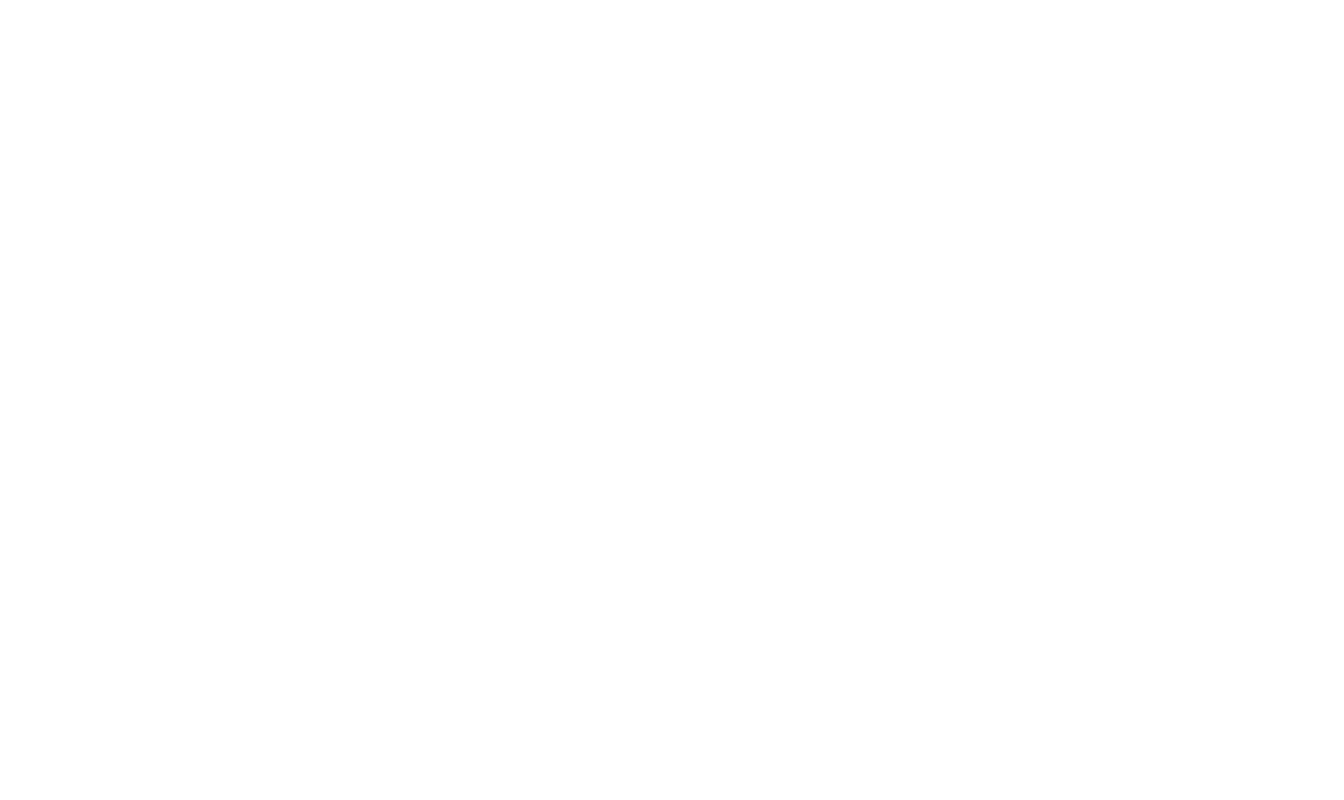
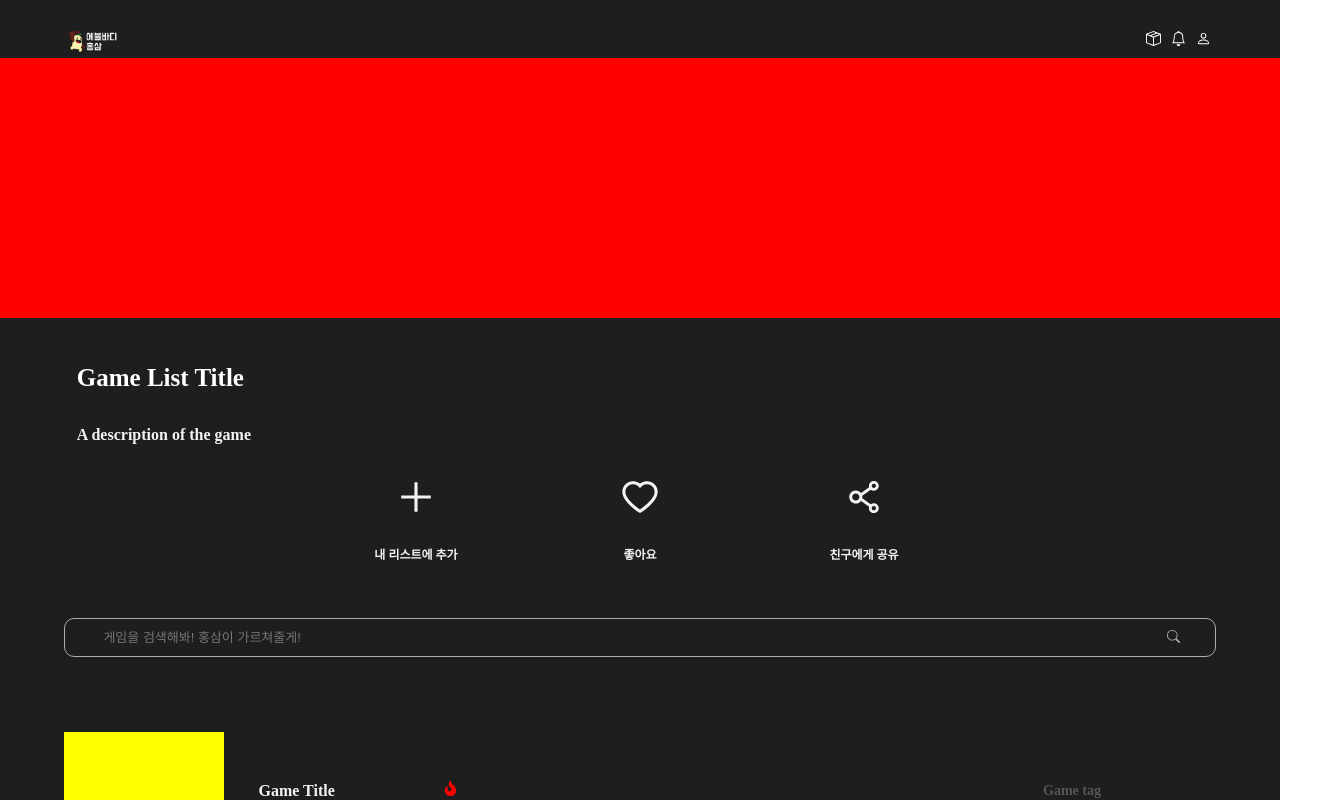
Before and after one commit to haeundae-triangle/hongsam-FE, a React (Create React App) app: page /GameListDetail in a window 1280 px wide. Before the commit this address had no page. Shown: the top 800 px of the page, 1344 px wide, since content can reach past the window. Built offline with nearby package versions, Linux system fonts and the light colour scheme.

Commit message:
Feat : 게임 리스트 디테일 페이지 컴포넌트 설계

```diff
--- a/src/App.js
+++ b/src/App.js
@@ -2,6 +2,7 @@
 import { BrowserRouter as Router, Routes, Route } from "react-router-dom";
 import styles from "./App.module.css"
 import MakeGameList from "./pages/MakeGameList.js"
+import GameListDetail from "./pages/GameListDetail.js"
 
 // TODO - 페이지별로 라우터 만들기
 function App() {
@@ -11,6 +12,9 @@
         <Routes>
           <Route path="/" element={<MainView />}></Route>
           <Route path="MakeGameList" element={<MakeGameList />}></Route>
+
+          {/* TODO : 개별 게임리스트로 이동하도록 수정 */}
+          <Route path="GameListDetail" element={<GameListDetail />}></Route>
         </Routes>
       </Router>
     </div>
--- a/src/components/Main/EachGameList.jsx
+++ b/src/components/Main/EachGameList.jsx
@@ -1,10 +1,17 @@
 import React from 'react';
 import styled from 'styled-components'
+import { useNavigate } from 'react-router-dom';
 
 // 개별 게임 리스트 소개
 export const EachGameList = () => {
+  const navigate = useNavigate();
+
+  const handleClick = () => {
+    navigate('/GameListDetail');
+  };
+
   return (
-    <Container>
+    <Container onClick={handleClick}>
       <ImageContainer>
       </ImageContainer>
       <TextContainer>
--- a/src/pages/GameListDetail.js
+++ b/src/pages/GameListDetail.js
@@ -0,0 +1,92 @@
+// import { useEffect, useState } from 'react';
+import React from 'react';
+import styled from 'styled-components'
+import { AiOutlinePlus, AiOutlineHeart, AiOutlineShareAlt } from 'react-icons/ai';
+
+import ToolbarTopSide from "../components/ToolbarTopside";
+import { SearchBar } from "../components/SearchBar";
+import { Games } from "../components/Main/Games"
+
+
+const GameListDetail = () => {
+
+  return (
+  <div className="main-view">
+      <div style={{height:'2vw'}}></div>
+      <ToolbarTopSide />
+      <PictureContainer></PictureContainer>
+      <InfomationContainer>
+        <H2>Game List Title</H2>
+        <H3>A description of the game</H3>
+        {/* 이 부분에 들어갈 설명 수정 필요 */}
+      </InfomationContainer>
+      <IconContainer>
+        <EachIconContainer>
+          <AiOutlinePlus style={{ color: '#f3f3f3', fontSize: '42px' }}/>
+          <H5>내 리스트에 추가</H5>
+        </EachIconContainer>
+        <EachIconContainer>
+          <AiOutlineHeart style={{ color: '#f3f3f3', fontSize: '42px' }} />
+          <H5>좋아요</H5>
+        </EachIconContainer>
+        <EachIconContainer>
+          <AiOutlineShareAlt style={{ color: '#f3f3f3', fontSize: '42px' }}/>
+          <H5>친구에게 공유</H5>
+        </EachIconContainer>
+      </IconContainer>
+      <div style={{height:'2vw'}}></div>
+      <SearchBar />
+      <GamesContainer>
+        <Games />
+      </GamesContainer>
+  </div>
+  );
+}
+
+export default GameListDetail;
+
+const PictureContainer = styled.div`
+  height: 260px;
+  background-color: red;
+`
+
+const InfomationContainer = styled.div`
+  height: auto;
+  padding: 1% 6%;
+`
+
+const H2 = styled.h2`
+  color: white;
+  font-size: 25px;
+  margin: 3% 0;
+`;
+
+const H3 = styled.h4`
+  color: #f3f3f3;
+  font-size: 16px;
+  margin: 0;
+`
+
+const IconContainer = styled.div`
+  height: 100px;
+  padding: 1% 15%;
+  display: flex;
+  justify-content: center;
+  align-items: center;
+  // background-color: green;
+`
+
+const EachIconContainer = styled.div`
+  width: 25%;
+  text-align: center;
+`
+
+const H5 = styled.h5`
+  font-size: 12px;
+  color: #f3f3f3;
+  margin: 10% 0 0 0;
+`
+
+const GamesContainer = styled.div`
+  padding: 0 5%;
+`
```
